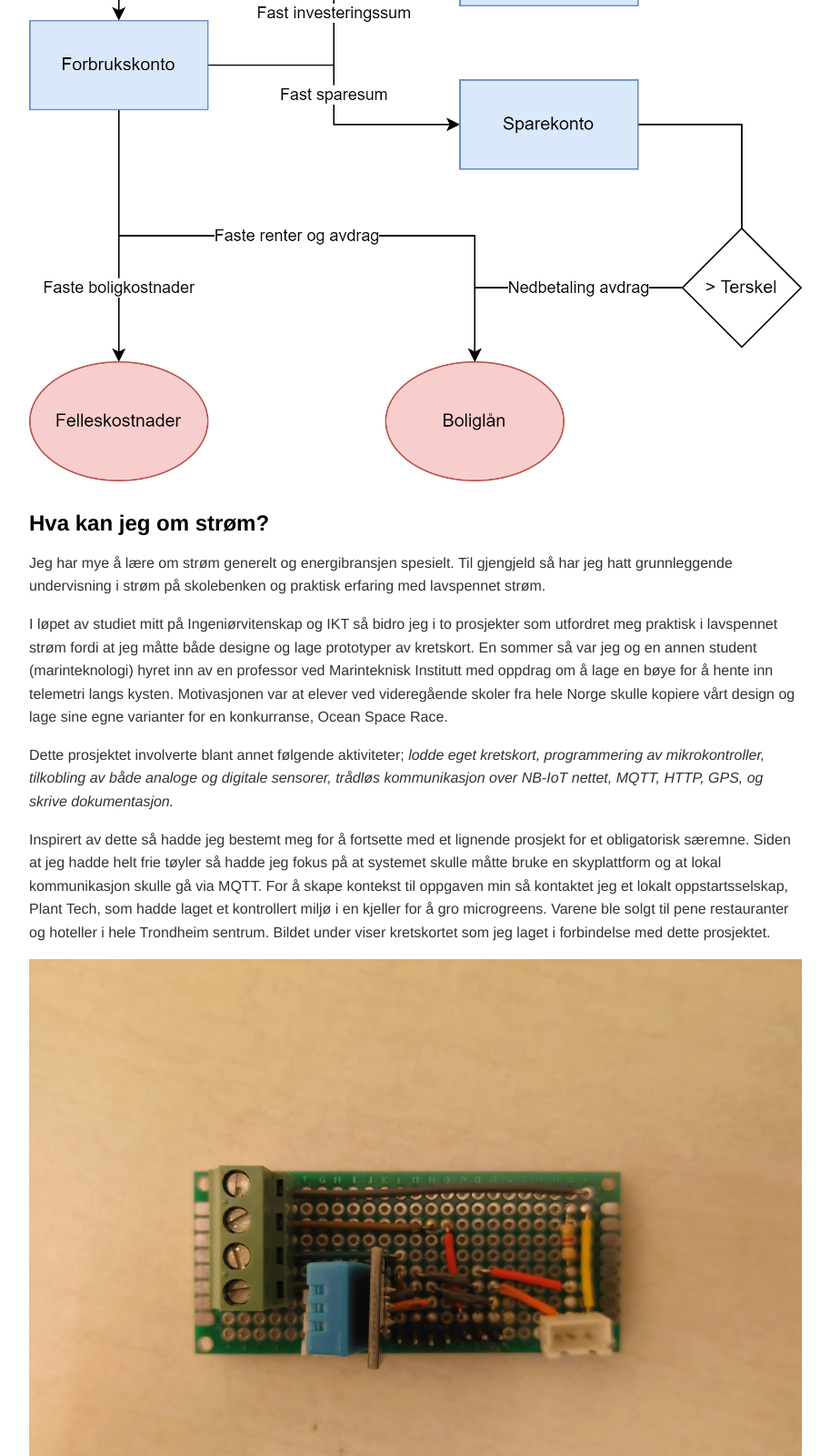
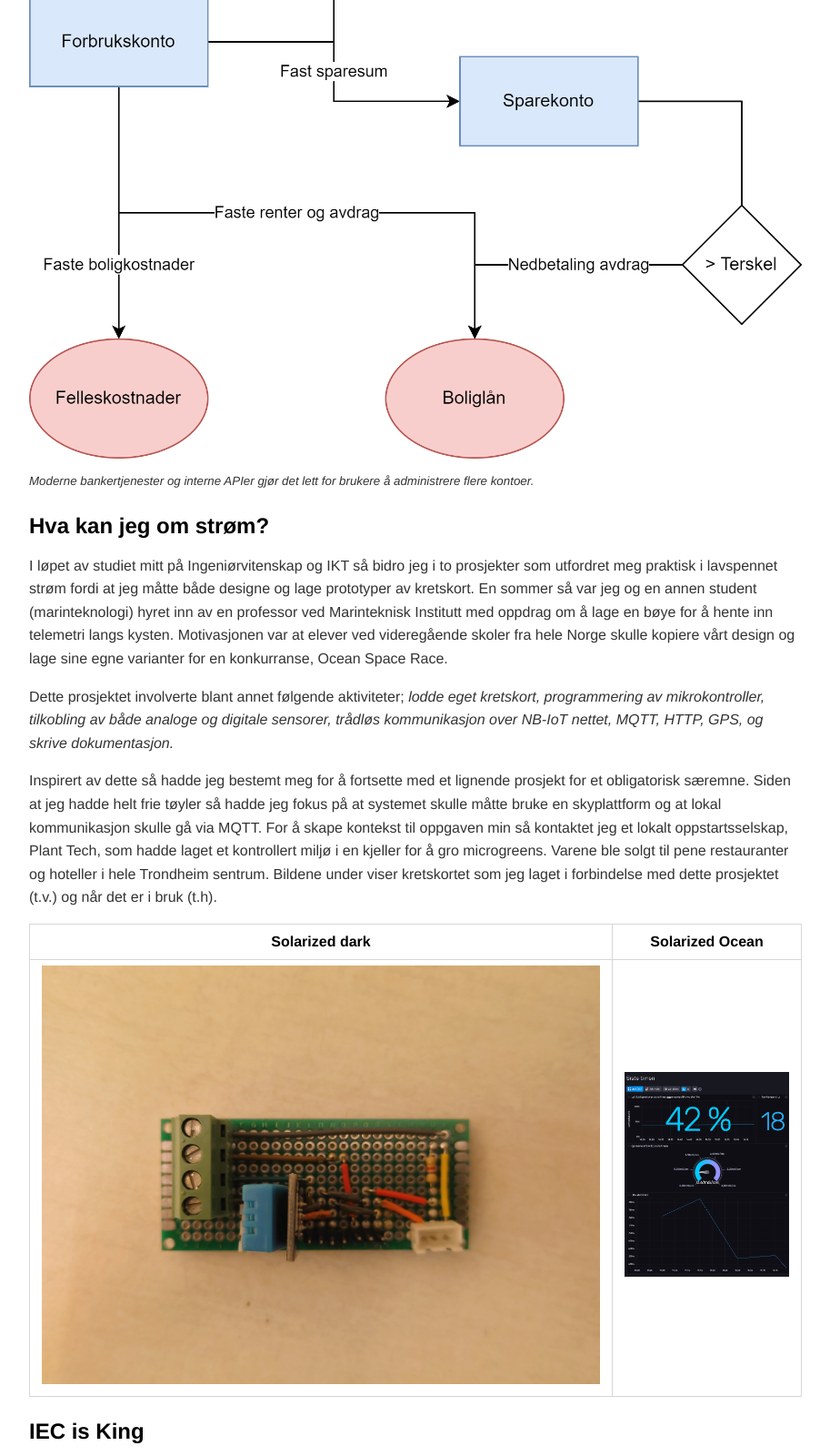
Before and after one commit to HenrikMidtun/HTML-Dashboard-DHT11, a plain HTML site: page index.html in a window 1280 px wide. Shown: the part 1200-2800 px from the top of the page at 91% size, without its empty margins (183-1096 px from the left). Drawn offline with nearby package versions, Linux system fonts and the light colour scheme.

Commit message:
Add files via upload

```diff
--- a/index.html
+++ b/index.html
@@ -278,16 +278,29 @@ pre[data-line] .line-highlight[data-end]:after {
 </ul>
 <h2 class="mume-header" id="arkitektur-er-kunst">Arkitektur er kunst</h2>
 
-<p>&#xC5; dokumentere systemer krever godt h&#xE5;ndtverk og designet m&#xE5; v&#xE6;re enkelt, enkelt design. <strong>Legg inn motivasjon for tittelen</strong></p>
-<p>For &#xE5; illustrere poenget s&#xE5; viser jeg frem noe av mitt skisseringsarbeid. Wireframes og visualisering er verkt&#xF8;y som jeg bruker for &#xE5; dokumentere arkitektur. Bildet under viser min &#xF8;konomi i det tilfellet jeg hadde kj&#xF8;pt en bolig og illustrerer hvordan mine inntektskilder som for eksempel l&#xF8;nn, vil str&#xF8;mme inn til en sentral forbrukskonto. Transaksjoner kan bli periodisk gjennomf&#xF8;rt til mer spesifikke kontoer og enkle scripts kan bli satt opp til &#xE5; automatisere nedbetaling p&#xE5; l&#xE5;n hvis man &#xF8;nsker det.</p>
-<p><img src="assets/PersonalEconomyFlowchart.png" alt="img"></p>
+<p>&#xC5; dokumentere systemer krever godt h&#xE5;ndtverk og designet m&#xE5; v&#xE6;re stilfullt.  Wireframes og visualisering er verkt&#xF8;y som jeg bruker for &#xE5; dokumentere arkitektur.</p>
+<p>For &#xE5; illustrere poenget s&#xE5; viser jeg frem noe av mitt skisseringsarbeid. Bildet under viser min &#xF8;konomi i det tilfellet jeg hadde kj&#xF8;pt en bolig og illustrerer hvordan mine inntektskilder som for eksempel l&#xF8;nn, vil str&#xF8;mme inn til en sentral forbrukskonto. Transaksjoner kan bli periodisk gjennomf&#xF8;rt til mer spesifikke kontoer og enkle scripts kan bli satt opp til &#xE5; automatisere nedbetaling p&#xE5; l&#xE5;n hvis man &#xF8;nsker det.</p>
+<p><img src="assets/PersonalEconomyFlowchart.png" alt="img"><br>
+<sub><em>Moderne bankertjenester og interne APIer gj&#xF8;r det lett for brukere &#xE5; administrere flere kontoer.</em></sub></p>
 <h3 class="mume-header" id="hva-kan-jeg-om-str%C3%B8m">Hva kan jeg om str&#xF8;m?</h3>
 
-<p>Jeg har mye &#xE5; l&#xE6;re om str&#xF8;m generelt og energibransjen spesielt. Til gjengjeld s&#xE5; har jeg hatt grunnleggende undervisning i str&#xF8;m p&#xE5; skolebenken og praktisk erfaring med lavspennet str&#xF8;m.</p>
 <p>I l&#xF8;pet av studiet mitt p&#xE5; Ingeni&#xF8;rvitenskap og IKT s&#xE5; bidro jeg i to prosjekter som utfordret meg praktisk i lavspennet str&#xF8;m fordi at jeg m&#xE5;tte b&#xE5;de designe og lage prototyper av kretskort. En sommer s&#xE5; var jeg og en annen student (marinteknologi) hyret inn av en professor ved Marinteknisk Institutt med oppdrag om &#xE5; lage en b&#xF8;ye for &#xE5; hente inn telemetri langs kysten. Motivasjonen var at elever ved videreg&#xE5;ende skoler fra hele Norge skulle kopiere v&#xE5;rt design og lage sine egne varianter for en konkurranse, Ocean Space Race.</p>
 <p>Dette prosjektet involverte blant annet f&#xF8;lgende aktiviteter; <em>lodde eget kretskort, programmering av mikrokontroller, tilkobling av b&#xE5;de analoge og digitale sensorer, tr&#xE5;dl&#xF8;s kommunikasjon over NB-IoT nettet, MQTT, HTTP, GPS, og skrive dokumentasjon.</em></p>
-<p>Inspirert av dette s&#xE5; hadde jeg bestemt meg for &#xE5; fortsette med et lignende prosjekt for et obligatorisk s&#xE6;remne. Siden at jeg hadde helt frie t&#xF8;yler s&#xE5; hadde jeg fokus p&#xE5; at systemet skulle m&#xE5;tte bruke en skyplattform og at lokal kommunikasjon skulle g&#xE5; via MQTT. For &#xE5; skape kontekst til oppgaven min s&#xE5; kontaktet jeg et lokalt oppstartsselskap, Plant Tech, som hadde laget et kontrollert milj&#xF8; i en kjeller for &#xE5; gro microgreens. Varene ble solgt til pene restauranter og hoteller i hele Trondheim sentrum. Bildet under viser kretskortet som jeg laget i forbindelse med dette prosjektet.</p>
-<p><img src="assets/kobling-redigert.JPG" alt="img"></p>
+<p>Inspirert av dette s&#xE5; hadde jeg bestemt meg for &#xE5; fortsette med et lignende prosjekt for et obligatorisk s&#xE6;remne. Siden at jeg hadde helt frie t&#xF8;yler s&#xE5; hadde jeg fokus p&#xE5; at systemet skulle m&#xE5;tte bruke en skyplattform og at lokal kommunikasjon skulle g&#xE5; via MQTT. For &#xE5; skape kontekst til oppgaven min s&#xE5; kontaktet jeg et lokalt oppstartsselskap, Plant Tech, som hadde laget et kontrollert milj&#xF8; i en kjeller for &#xE5; gro microgreens. Varene ble solgt til pene restauranter og hoteller i hele Trondheim sentrum. Bildene under viser kretskortet som jeg laget i forbindelse med dette prosjektet (t.v.) og n&#xE5;r det er i bruk (t.h).</p>
+<table>
+<thead>
+<tr>
+<th style="text-align:center">Solarized dark</th>
+<th style="text-align:center">Solarized Ocean</th>
+</tr>
+</thead>
+<tbody>
+<tr>
+<td style="text-align:center"><img src="assets/kobling-redigert.JPG" alt="img"></td>
+<td style="text-align:center"><img src="assets/influxdata_cropped.PNG" alt="img"></td>
+</tr>
+</tbody>
+</table>
 <h3 class="mume-header" id="iec-is-king">IEC is King</h3>
 
 <p>IEC er veldig spesifikt til transformatorstasjoner og den f&#xF8;rste setningen p&#xE5; WikiPedia er f&#xF8;lgende; <em>IEC 61850 is an international standard defining communication protocols for intelligent electronic devices at electrical substations.</em></p>
```
Also changed, not shown: assets/influxdata_cropped.PNG (added).
